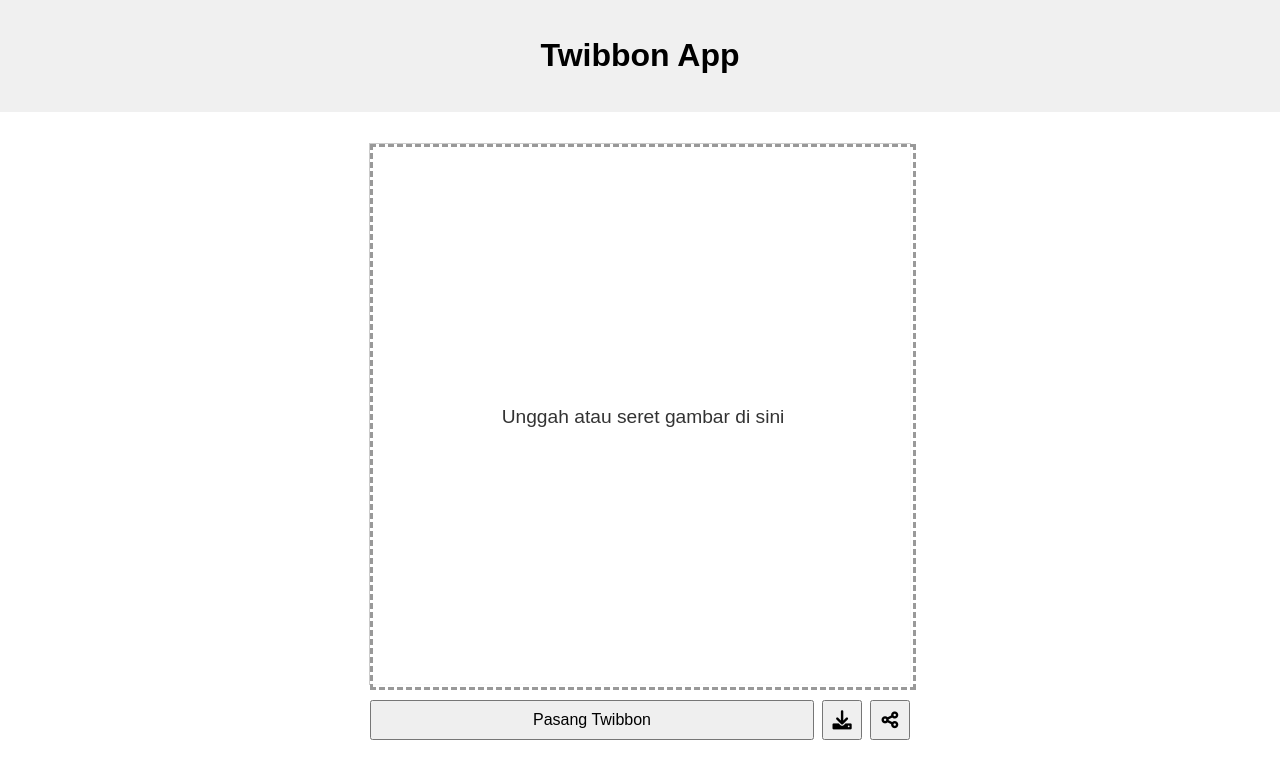
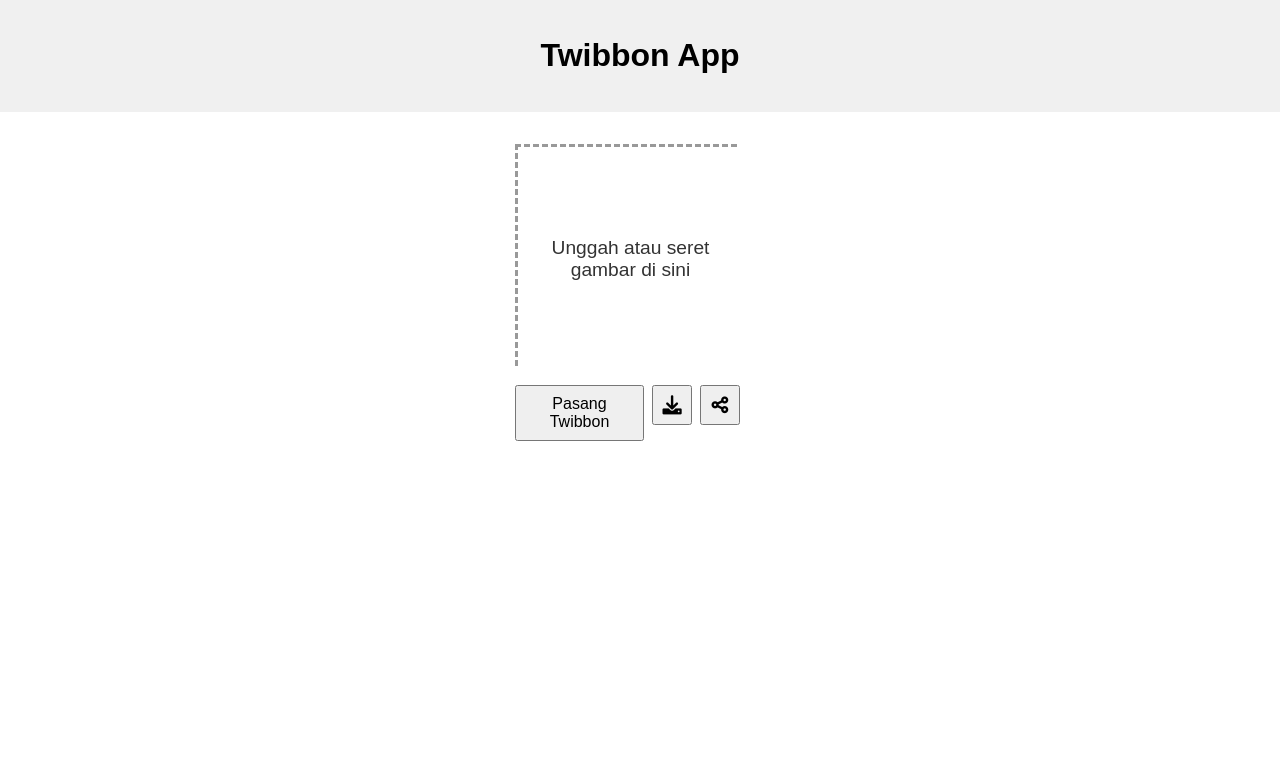
Before and after one commit to xtcodes/xtcodes.github.io, a Jekyll site: the page built from index.html, in a window 1280 px wide. Shown: the top 779 px of the page. Built offline with Jekyll 4.4.1, drawn with Linux system fonts in a browser that asks for light colours.

Commit message:
Update style.css

```diff
--- a/assets/css/style.css
+++ b/assets/css/style.css
@@ -16,30 +16,48 @@ header {
 
 .twibbon-app {
   margin-top: 2rem;
-  /* Hapus text-align: center agar Flexbox controls bekerja */
-  /* text-align: center; */
-  max-width: 90vw;
+  /* Batasi ukuran visual maksimum app relatif terhadap viewport */
+  max-width: 500px; /* Contoh lebar maksimum di desktop */
+  width: 90%; /* Selalu 90% dari lebar parent (body) */
 }
 
 /* KONTROL UTAMA UKURAN VISUAL KANVAS/DROP AREA */
+
+.canvas-container {
+    /* Pastikan container kanvas mengisi lebar twibbon-app */
+    width: 100%;
+    margin-bottom: 0.5rem; /* Jarak ke tombol di bawah */
+}
+
+/* Padding Hack untuk rasio 1:1 (Persegi) */
+.canvas-sizer {
+    width: 100%;
+    padding-bottom: 100%; /* PENTING: Membuat tinggi sama dengan lebar */
+    position: relative;
+    overflow: hidden;
+}
+
+/* Wrapper menempati seluruh area yang dibuat oleh sizer */
 .canvas-wrapper {
-    max-width: 90vw;
-    max-height: 60vh;
+    position: absolute; /* Posisikan wrapper secara absolut di dalam sizer */
+    top: 0;
+    left: 0;
+    width: 100%;
+    height: 100%;
+
     display: flex;
     justify-content: center;
     align-items: center;
-    margin: 0 auto;
-    width: min(90vw, 60vh);
 
-    position: relative;
     cursor: pointer;
 }
 
 canvas {
+  /* Canvas secara visual harus mengisi seluruh wrapper */
+  width: 100%;
+  height: 100%;
+  display: block;
   border: 1px solid #ccc;
-  max-width: 100%;
-  height: auto;
-  display: block;
 }
 
 /* STYLE UNTUK DROP AREA/OVERLAY */
@@ -62,18 +80,21 @@ canvas {
     z-index: 10;
 }
 
+/* KELAS BARU: Untuk menampilkan border dotted/dashed saat siap unggah */
 .drop-ready {
-    border: 3px dashed #999;
+    border: 3px dashed #999; /* Border abu-abu putus-putus saat siap */
 }
 
+/* Visual Feedback saat file diseret */
 .drag-over {
-    border: 3px dashed #1e90ff;
-    background-color: rgba(173, 216, 230, 0.7);
+    border: 3px dashed #1e90ff; /* Border biru putus-putus */
+    background-color: rgba(173, 216, 230, 0.7); /* Latar biru muda */
 }
 
+/* Kelas untuk menonaktifkan drop area (setelah gambar diunggah) */
 .drop-disabled {
     opacity: 0;
-    pointer-events: none;
+    pointer-events: none; /* Menonaktifkan interaksi mouse pada overlay */
 }
 
 img {
@@ -81,45 +102,36 @@ img {
   height: auto;
 }
 
-/* --- PERUBAHAN UTAMA DI SINI --- */
+/* --- PERUBAHAN Tombol (Menggunakan Flexbox) --- */
 .controls {
   margin-top: 1rem;
-  display: flex; /* Menggunakan Flexbox untuk tata letak horizontal */
-  gap: 0.5rem;   /* Jarak antar tombol */
-  width: 100%;  /* Memastikan controls mengisi lebar twibbon-app */
+  display: flex;
+  gap: 0.5rem;
+  width: 100%;  /* PENTING: Tombol sejajar dengan lebar kanvas (100% dari .twibbon-app) */
 }
 
-/* Reset default styling untuk semua button dalam controls */
 .controls button {
-  margin: 0; /* Hapus margin yang sudah ada */
-  padding: 0; /* Hapus padding default */
+  margin: 0;
+  padding: 0;
   font-size: 1rem;
 }
 
 /* 1. Tombol Twibbon: fleksibel, mengisi sisa ruang */
 #btnTwibbon {
-  flex-grow: 1; /* Ambil semua ruang yang tersisa */
-  padding: 0.5rem 1rem; /* Tambahkan padding agar terlihat seperti tombol normal */
+  flex-grow: 1;
+  padding: 0.5rem 1rem;
 }
 
 /* 2 & 3. Tombol Unduh & Bagikan: 40x40 persegi */
 #btnDownload, #btnShare {
-  width: 40px; /* Lebar tetap */
-  min-width: 40px; /* Pastikan tidak menyusut */
-  height: 40px; /* Tinggi tetap (sehingga persegi) */
-  flex-shrink: 0; /* Jangan biarkan menyusut */
+  width: 40px;
+  min-width: 40px;
+  height: 40px;
+  flex-shrink: 0;
 
   /* Posisikan ikon di tengah tombol */
   display: flex;
   justify-content: center;
   align-items: center;
   font-size: 1.2rem; /* Atur ukuran ikon */
-}
-
-/* Hapus aturan lama untuk button, input[type="file"] jika ada */
-/* button, input[type="file"] {
-  margin: 0.5rem;
-  padding: 0.5rem 1rem;
-  font-size: 1rem;
-} */
-/* Aturan ini telah diganti dengan yang lebih spesifik di atas. */
+                           }
```
